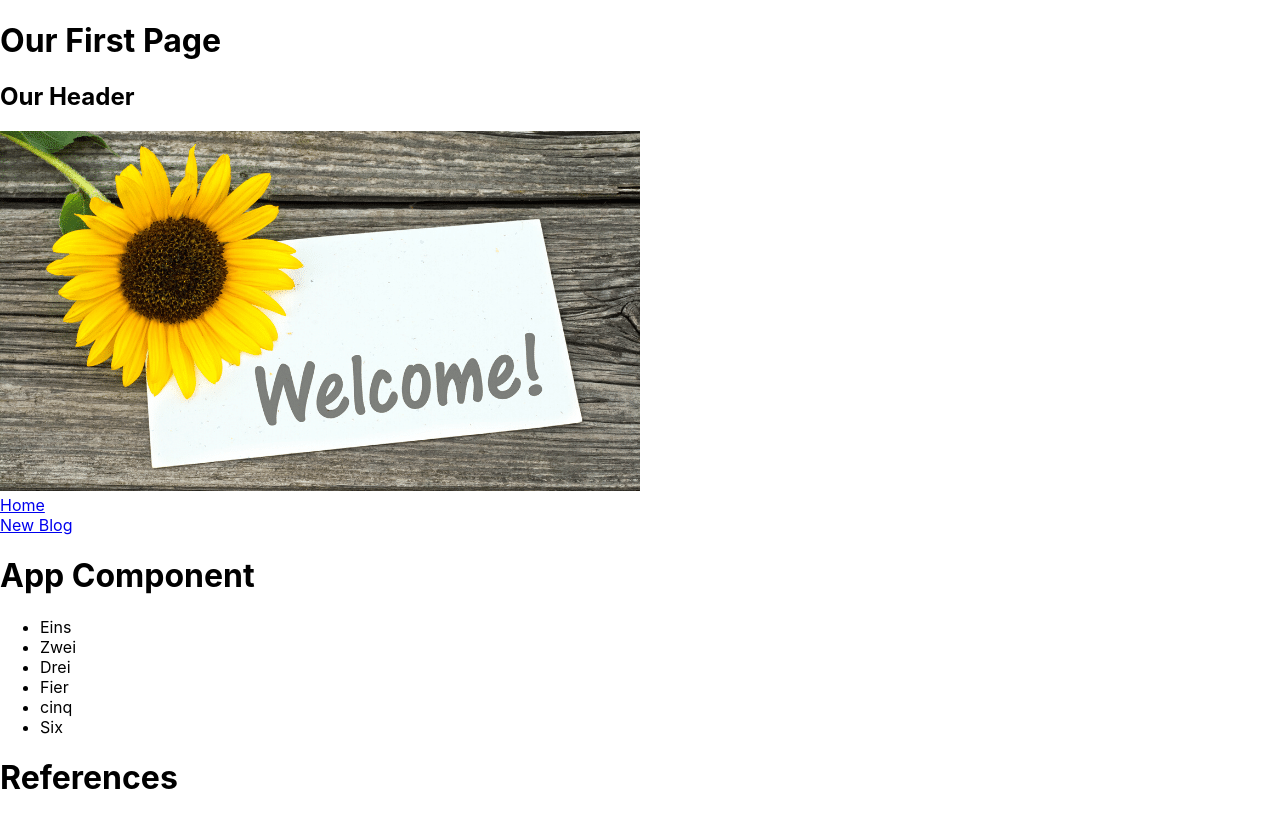
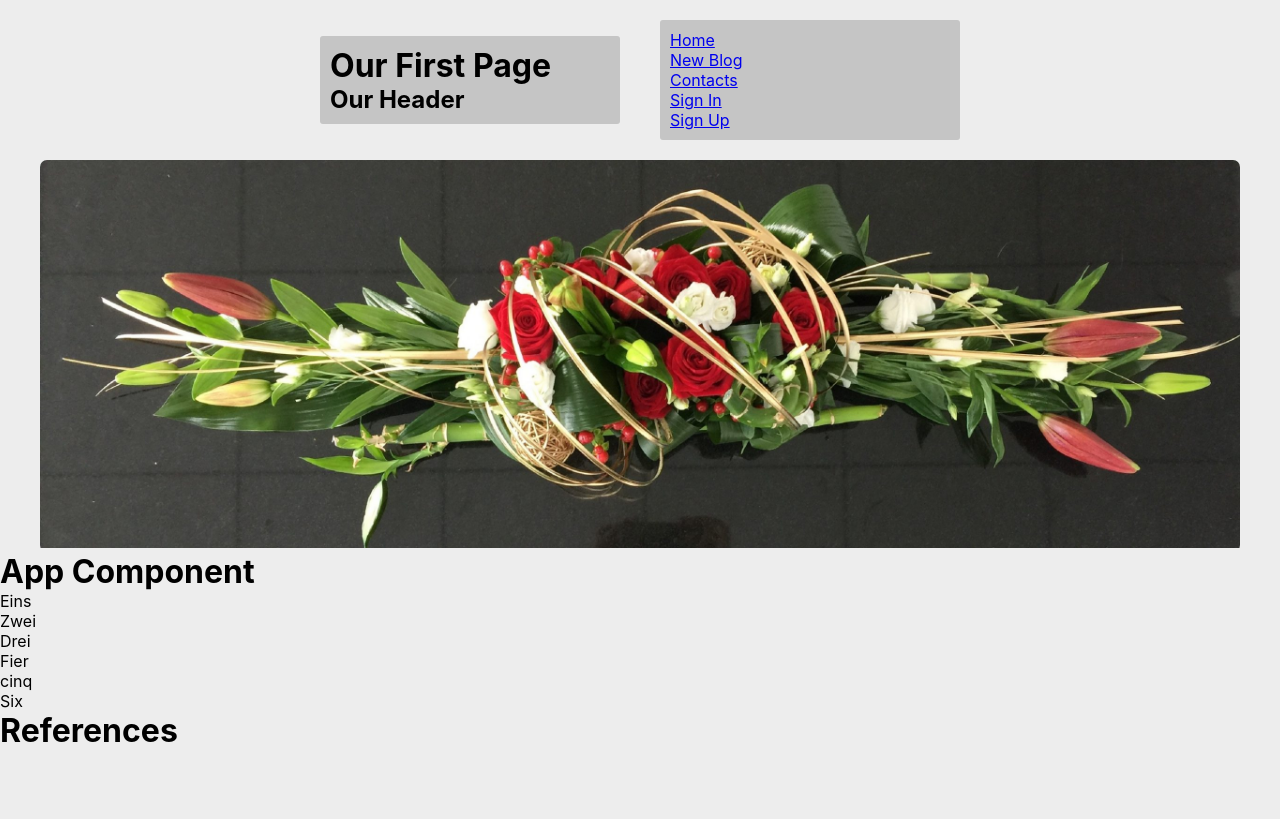
Before and after one commit to Ahmed-Rs/React-fundamentals, a React (Create React App) app: page / in a window 1280 px wide. Built offline with nearby package versions, Linux system fonts and the light colour scheme.

Commit message:
Header Styling

```diff
--- /dev/null
+++ b/src/App.css
@@ -0,0 +1,32 @@
+.header {
+  width: 100%;
+  max-width: 1200px;
+  height: 100%;
+  display: flex;
+  justify-content: center;
+  align-items: center;
+  flex-wrap: wrap;
+  margin: 0 auto;
+  position: relative;
+}
+
+.title,
+.navbar {
+  display: inline-block;
+  width: 300px;
+  background-color: rgb(197, 197, 197);
+  margin: 20px;
+  padding: 10px;
+  border-radius: 3px;
+}
+
+.img {
+  width: 100%;
+  text-align: center;
+  border-radius: 7px;
+  overflow: hidden;
+}
+
+.img img {
+  width: 100%;
+}
--- a/src/Header.js
+++ b/src/Header.js
@@ -14,7 +14,13 @@ const Navbar = () => {
     <div className="navbar">
       <a href="/">Home</a>
       <br />
-      <a href="/create">New Blog</a>
+      <a href="/">New Blog</a>
+      <br />
+      <a href="/">Contacts</a>
+      <br />
+      <a href="/">Sign In</a>
+      <br />
+      <a href="/">Sign Up</a>
     </div>
   );
 };
@@ -23,8 +29,8 @@ const Header = () => {
   return (
     <header className="header">
       <Title />
+      <Navbar />
       <Logo />
-      <Navbar />
     </header>
   );
 };
--- a/src/Logo.js
+++ b/src/Logo.js
@@ -1,9 +1,9 @@
 const Logo = () => {
   return (
     <div className="img">
-      <img src={require('./welcome-images.png')} alt="My Site Figure" />
+      <img src={require("./welcome-img.jpg")} alt="My Site Figure" />
     </div>
-  )
+  );
 };
 
-export default Logo
+export default Logo;
--- a/src/index.css
+++ b/src/index.css
@@ -1,3 +1,11 @@
+@import 'App.css';
+
+* {
+  margin: 0;
+  padding: 0;
+  box-sizing: border-box;
+}
+
 body {
   margin: 0;
   font-family: -apple-system, BlinkMacSystemFont, 'Segoe UI', 'Roboto', 'Oxygen',
@@ -5,6 +13,7 @@ body {
     sans-serif;
   -webkit-font-smoothing: antialiased;
   -moz-osx-font-smoothing: grayscale;
+  background-color: rgb(237, 237, 237);
 }
 
 code {
```
Also changed, not shown: src/welcome-images.png (deleted), src/welcome-img.jpg (added).
